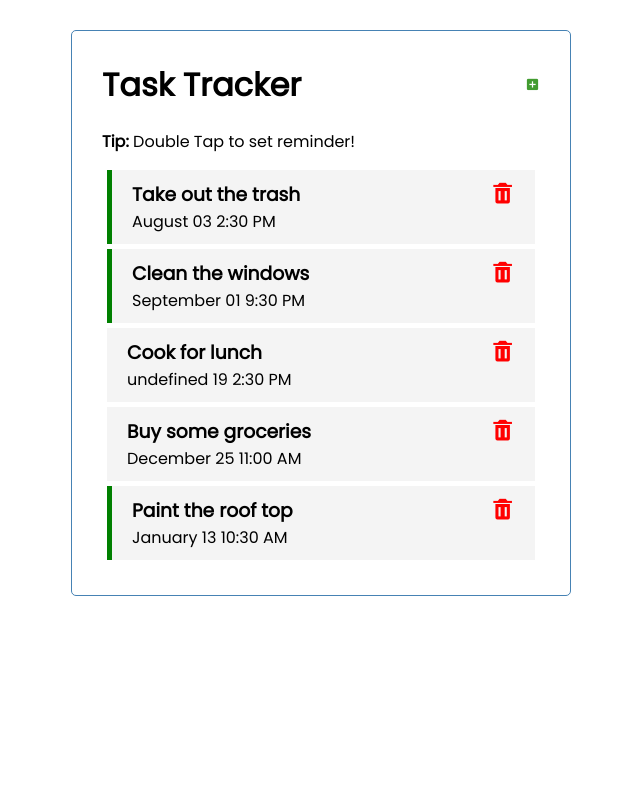
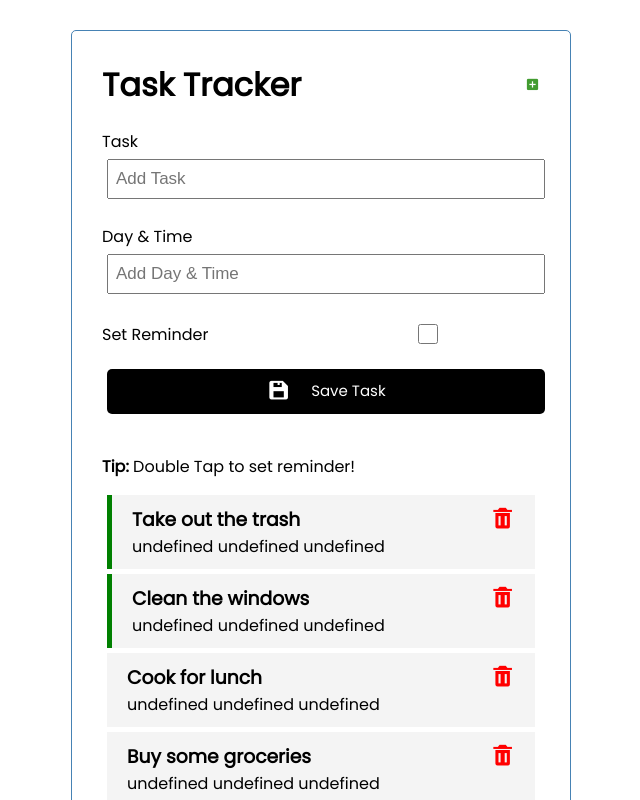
Before and after one commit to roeiboribor/task-tracker-vue3, a Vue app: page / in a window 1280 px wide. Shown: the top 800 px of the page, without its empty margins (319-959 px from the left). Built offline with nearby package versions, Linux system fonts and the light colour scheme.

Commit message:
Change data values, Input type datetime-local

```diff
--- a/src/App.vue
+++ b/src/App.vue
@@ -1,6 +1,7 @@
 <template>
 	<div class="container">
 		<Header title="Task Tracker" />
+		<AddTask />
 		<p class="tip">
 			<b>Tip: </b>
 			Double Tap to set reminder!
@@ -16,12 +17,14 @@
 <script>
 import Header from './components/Header.vue';
 import Tasks from './components/Tasks.vue';
+import AddTask from './components/AddTask.vue';
 
 export default {
 	name: 'App',
 	components: {
 		Header,
 		Tasks,
+		AddTask,
 	},
 	data() {
 		return {
@@ -45,41 +48,31 @@
 			{
 				id: 1,
 				text: 'Take out the trash',
-				month: 'August',
-				date: '03',
-				time: '2:30 PM',
+				datetime: '08/05/2021, 6:30 PM',
 				reminder: true,
 			},
 			{
 				id: 2,
 				text: 'Clean the windows',
-				month: 'September',
-				date: '01',
-				time: '9:30 PM',
+				datetime: '08/06/2021, 6:00 AM',
 				reminder: true,
 			},
 			{
 				id: 3,
 				text: 'Cook for lunch',
-				dmonth: 'November',
-				date: '19',
-				time: '2:30 PM',
+				datetime: '08/07/2021, 11:30 AM',
 				reminder: false,
 			},
 			{
 				id: 4,
 				text: 'Buy some groceries',
-				month: 'December',
-				date: '25',
-				time: '11:00 AM',
+				datetime: '08/08/2021, 09:00 AM',
 				reminder: false,
 			},
 			{
 				id: 5,
 				text: 'Paint the roof top',
-				month: 'January',
-				date: '13',
-				time: '10:30 AM',
+				datetime: '08/09/2021, 10:00 AM',
 				reminder: true,
 			},
 		];
@@ -111,8 +104,10 @@
 }
 .btn {
 	display: inline-block;
-	background: transparent;
-	color: #000;
+	background: #000;
+	padding: 10px 20px;
+	margin: 5px;
+	color: #fff;
 	border: none;
 	border-radius: 5px;
 	cursor: pointer;
@@ -121,6 +116,9 @@
 	font-family: inherit;
 }
 .btn-success {
+	background: transparent;
+	padding: 0;
+	margin: 0;
 	color: #429c30;
 }
 .btn:focus {
--- /dev/null
+++ b/src/components/AddTask.vue
@@ -0,0 +1,63 @@
+<template>
+	<form @submit="onSubmit" class="add-form">
+		<div class="form-control">
+			<label>Task</label>
+			<input type="text" v-model="text" name="text" placeholder="Add Task" />
+		</div>
+		<div class="form-control">
+			<label>Day & Time</label>
+			<input type="text" v-model="day" name="day" placeholder="Add Day & Time" />
+		</div>
+		<div class="form-control form-control-check">
+			<label>Set Reminder</label>
+			<input type="checkbox" v-model="reminder" name="reminder" />
+		</div>
+
+		<button type="submit" class="btn btn-block">
+			<i class="bx bxs-save bx-sm"></i> Save Task
+		</button>
+	</form>
+</template>
+
+<script>
+import Button from './Button.vue';
+export default {
+	components: { Button },
+	name: 'AddTask',
+};
+</script>
+
+<style scoped>
+.bx {
+	vertical-align: middle;
+	margin-right: 1rem;
+}
+.add-form {
+	margin-bottom: 40px;
+}
+.form-control {
+	margin: 20px 0;
+}
+.form-control label {
+	display: block;
+}
+.form-control input {
+	width: 100%;
+	height: 40px;
+	margin: 5px;
+	padding: 3px 7px;
+	font-size: 17px;
+}
+.form-control-check {
+	display: flex;
+	align-items: center;
+	justify-content: space-between;
+}
+.form-control-check label {
+	flex: 1;
+}
+.form-control-check input {
+	flex: 1;
+	height: 20px;
+}
+</style>
```
